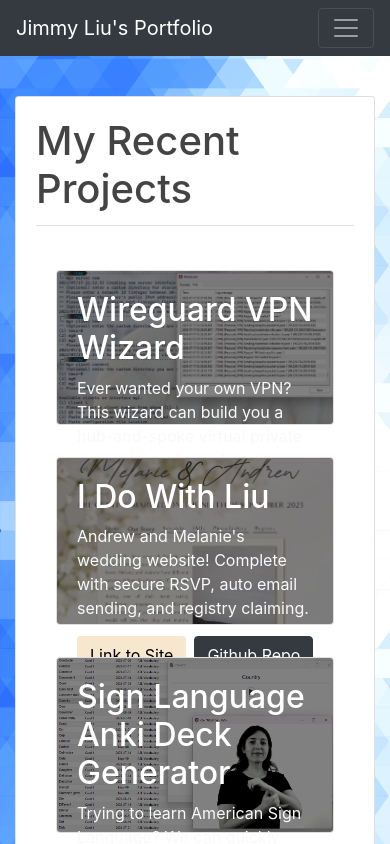
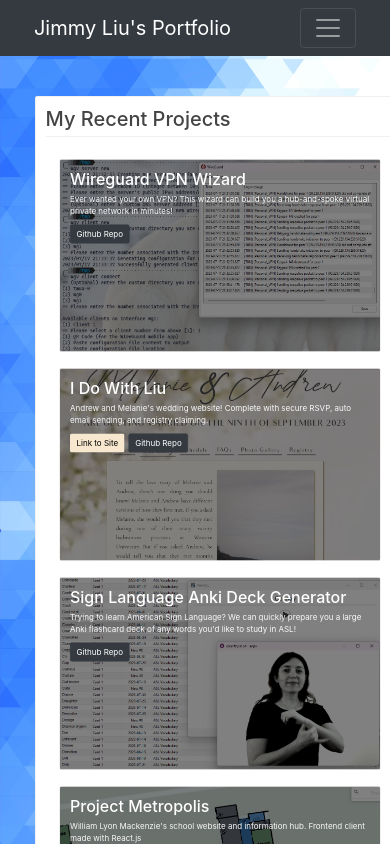
Before and after one commit to ji-mmyliu/personal-site, a React (Vite) app: page /projects in a window 390 px wide. Shown: the top 844 px of the page. Built offline with nearby package versions, Linux system fonts and the light colour scheme; no server answers.

Commit message:
Add reponsiveness and project hover effects

```diff
--- a/public/css/main.css
+++ b/public/css/main.css
@@ -90,7 +90,7 @@ a.article-title:hover {
     margin: 0 auto;
     padding: 8px;
 }
-@media (max-width: 100%) {
+/* @media (max-width: 100%) {
     .markdown-body {
         padding: 8px;
     }
@@ -100,12 +100,12 @@ a.article-title:hover {
         margin: 0 0 0 0;
         width: 100%;
     }
-}
-/* .container {
+} */
+.container {
     width: 1500px;
     max-width: 90%;
     margin: 0 auto;
-} */
+}
 
 .col-md-8 {
     width: fit-content;
--- a/public/css/projects.css
+++ b/public/css/projects.css
@@ -1,6 +1,35 @@
 .project-background-img {
-    width: 100%;
-    max-width: 40em;
-    height: 60%;
+    /* width: 100%; */
+    width: 40em;
+    /* height: 60%; */
+    height: 24em;
     filter: brightness(50%);
 }
+
+@media (max-width: 835px) {
+    .shrink {
+        -webkit-transform:scale(0.8);
+        -moz-transform:scale(0.8);
+        -ms-transform:scale(0.8);
+        transform:scale(0.8);
+        transform-origin: top left;
+    }
+}
+
+@media (max-width: 675px) {
+    .shrink {
+        -webkit-transform:scale(0.5);
+        -moz-transform:scale(0.5);
+        -ms-transform:scale(0.5);
+        transform:scale(0.5);
+        transform-origin: top left;
+    }
+}
+
+.grow {
+    transition: all .2s ease-in-out;
+}
+
+.grow:hover {
+    transform: scale(1.05);
+}
--- a/src/components/projects/index.tsx
+++ b/src/components/projects/index.tsx
@@ -2,7 +2,7 @@ import * as React from "react";
 
 const Project = (props: { name: string, file: string, children: Array<JSX.Element> }): JSX.Element => {
     return (
-        <div className="card text-light" style={{ margin: "0 2.5em 2em 2.5em", width: "fit-content" }}>
+        <div className="card text-light grow" style={{ margin: "0 3em 2em 3em", width: "fit-content" }}>
             <img className="card-img project-background-img" src={`/img/${props.file}`} alt={props.name}></img>
             <div className="card-img-overlay" style={{ width: "fit-content" }}>
                 <h2 style={{ color: '#fff' }}>{props.name}</h2>
@@ -20,7 +20,7 @@ export const Projects = (): JSX.Element => {
     }, []);
 
     return (
-        <article className="card mb-3" style={{ minWidth: "fit-content" }}>
+        <article className="card mb-3 shrink" style={{ minWidth: "fit-content" }}>
             <div className="card-body">
                 <legend className="border-bottom mb-4"><h1 className="card-title">My Recent Projects</h1></legend>
             </div>
```
